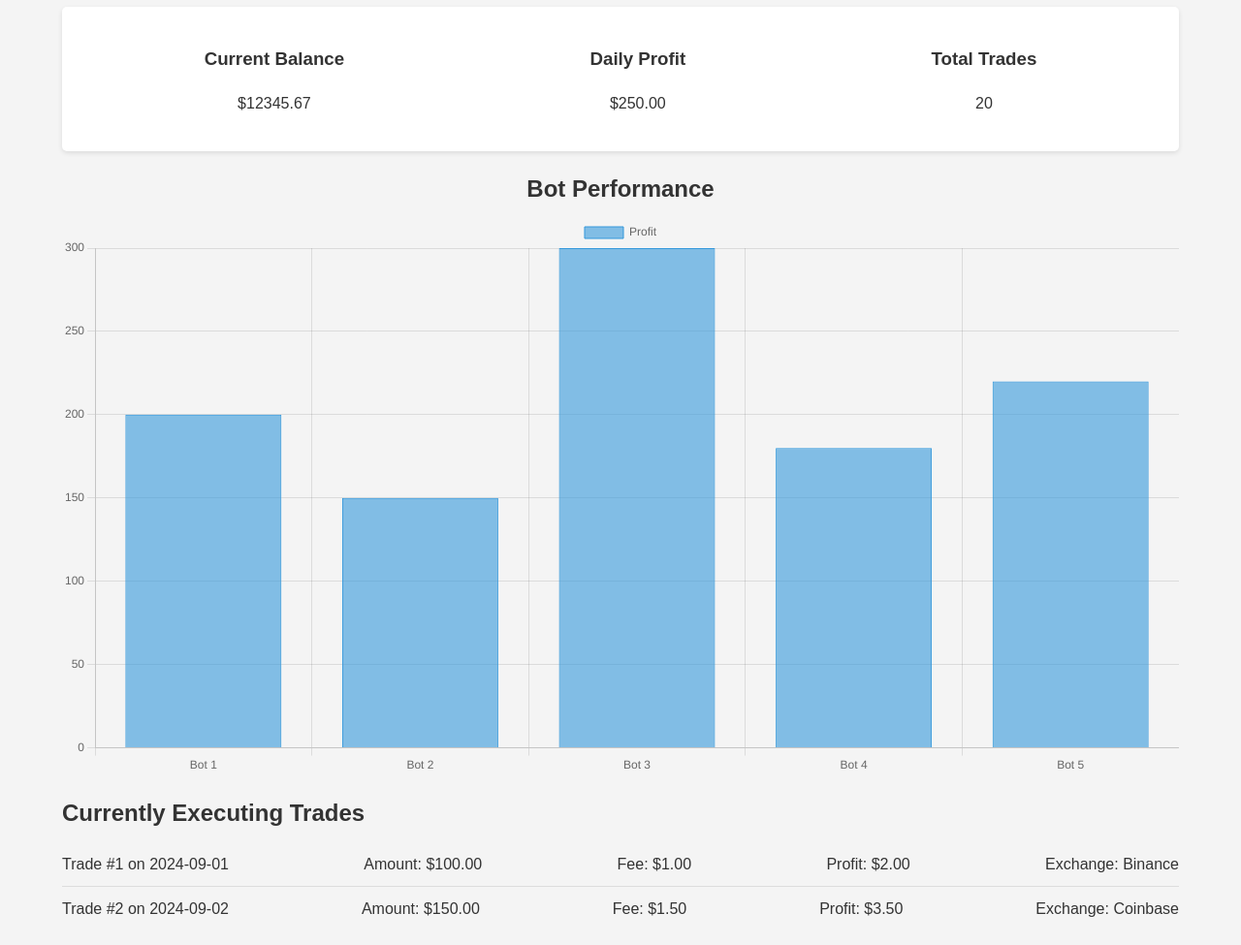
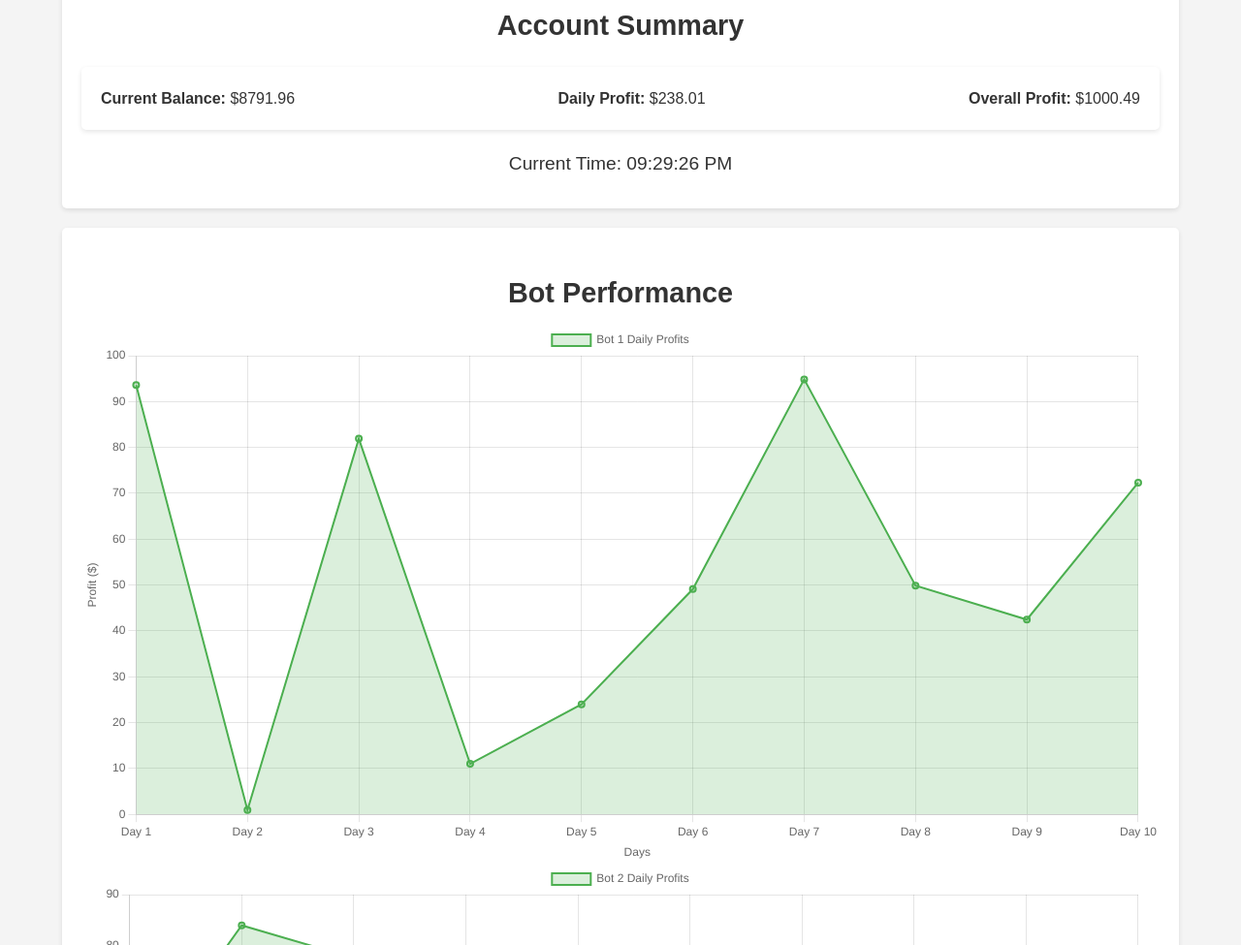
Before and after one commit to Master120344/EthereumTradeWizard, a plain HTML site: page index.html in a window 1280 px wide. Shown: the part 257-1232 px from the top of the page at 97% size. Drawn offline with nearby package versions, Linux system fonts and the light colour scheme; files that its build step writes are made by us from their sources.

Commit message:
Update index.html

```diff
--- a/index.html
+++ b/index.html
@@ -7,13 +7,95 @@
     <link rel="stylesheet" href="styles.css">
     <link rel="stylesheet" href="https://cdnjs.cloudflare.com/ajax/libs/font-awesome/6.0.0-beta3/css/all.min.css">
     <script src="https://cdn.jsdelivr.net/npm/chart.js"></script>
-    <script src="exchanges.js" defer></script>
-    <script src="latency.js" defer></script>
-    <script src="livechart.js" defer></script>
-    <script src="trading.js" defer></script>
-    <script src="script.js" defer></script>
     <style>
-        /* Add any additional styles here */
+        body {
+            font-family: 'Arial', sans-serif;
+            background-color: #f4f4f4;
+            color: #333;
+            margin: 0;
+            line-height: 1.6;
+        }
+        header {
+            background: #4CAF50;
+            color: #fff;
+            padding: 20px 0;
+            text-align: center;
+        }
+        nav ul {
+            list-style: none;
+            padding: 0;
+            display: flex;
+            justify-content: center;
+            margin-top: 10px;
+        }
+        nav ul li {
+            margin: 0 15px;
+        }
+        nav ul li a {
+            color: white;
+            text-decoration: none;
+            font-weight: bold;
+        }
+        .container {
+            width: 90%;
+            max-width: 1200px;
+            margin: auto;
+            padding: 20px;
+        }
+        .summary, .graph-section, .profit-info, .bot-status {
+            margin: 20px 0;
+            background: #fff;
+            padding: 20px;
+            border-radius: 5px;
+            box-shadow: 0 2px 5px rgba(0,0,0,0.1);
+        }
+        h2 {
+            margin-bottom: 10px;
+            font-size: 1.8em;
+            text-align: center;
+        }
+        .profit-info {
+            display: flex;
+            justify-content: space-between;
+            margin: 20px 0;
+        }
+        .time-info {
+            text-align: center;
+            margin: 10px 0;
+            font-size: 1.2em;
+        }
+        canvas {
+            max-width: 100%;
+            height: 400px;
+        }
+        footer {
+            text-align: center;
+            padding: 15px 0;
+            background: #333;
+            color: #fff;
+            position: relative;
+            bottom: 0;
+            width: 100%;
+        }
+        .status-table {
+            width: 100%;
+            border-collapse: collapse;
+            margin-top: 20px;
+        }
+        .status-table th, .status-table td {
+            padding: 10px;
+            border: 1px solid #ddd;
+            text-align: center;
+        }
+        .status-table th {
+            background-color: #4CAF50;
+            color: white;
+        }
+        .footer-note {
+            margin-top: 20px;
+            font-size: 0.9em;
+            color: #777;
+        }
     </style>
 </head>
 <body>
@@ -30,122 +112,140 @@
     <main class="container">
         <section class="summary">
             <h2>Account Summary</h2>
-            <div class="card">
-                <div class="card-item">
-                    <h3>Current Balance</h3>
-                    <p id="current-balance">$0.00</p>
-                </div>
-                <div class="card-item">
-                    <h3>Daily Profit</h3>
-                    <p id="daily-profit">$0.00</p>
-                </div>
-                <div class="card-item">
-                    <h3>Total Trades</h3>
-                    <p id="total-trades">0</p>
-                </div>
+            <div class="profit-info">
+                <div><strong>Current Balance:</strong> <span id="current-balance">$0.00</span></div>
+                <div><strong>Daily Profit:</strong> <span id="daily-profit">$0.00</span></div>
+                <div><strong>Overall Profit:</strong> <span id="overall-profit">$0.00</span></div>
             </div>
+            <div class="time-info" id="time-info"></div>
         </section>
 
         <section class="graph-section">
             <h2>Bot Performance</h2>
-            <canvas id="performanceChart"></canvas>
+            <canvas id="bot1Chart"></canvas>
+            <canvas id="bot2Chart"></canvas>
+            <p>Charts reset every 24 hours.</p>
         </section>
 
-        <section class="executing-trades">
-            <h2>Currently Executing Trades</h2>
-            <div id="trade-history">
-                <!-- Trade rows will be dynamically generated here -->
-            </div>
+        <section class="bot-status">
+            <h2>Active Bots Status</h2>
+            <table class="status-table">
+                <thead>
+                    <tr>
+                        <th>Bot Name</th>
+                        <th>Status</th>
+                        <th>Last Trade</th>
+                        <th>Profit/Loss</th>
+                    </tr>
+                </thead>
+                <tbody id="bot-status-body">
+                    <tr>
+                        <td>Bot 1</td>
+                        <td>Active</td>
+                        <td>10:30 AM</td>
+                        <td>$15.00</td>
+                    </tr>
+                    <tr>
+                        <td>Bot 2</td>
+                        <td>Inactive</td>
+                        <td>N/A</td>
+                        <td>$0.00</td>
+                    </tr>
+                    <tr>
+                        <td>Bot 3</td>
+                        <td>Active</td>
+                        <td>10:25 AM</td>
+                        <td>$10.00</td>
+                    </tr>
+                    <tr>
+                        <td>Bot 4</td>
+                        <td>Active</td>
+                        <td>10:20 AM</td>
+                        <td>$20.00</td>
+                    </tr>
+                    <tr>
+                        <td>Bot 5</td>
+                        <td>Active</td>
+                        <td>10:15 AM</td>
+                        <td>$25.00</td>
+                    </tr>
+                </tbody>
+            </table>
         </section>
-
-        <div class="loading" id="loading" style="display:none;">
-            <div class="spinner"></div>
-        </div>
     </main>
 
     <footer>
         <p>&copy; 2024 Crypto Arbitrage. All rights reserved.</p>
+        <p class="footer-note">Note: Ensure your API keys and wallet addresses are secure.</p>
     </footer>
 
     <script>
         document.addEventListener("DOMContentLoaded", () => {
-            const fetchData = async () => {
-                // Simulated fetching data from API
-                return new Promise((resolve) => {
-                    setTimeout(() => {
-                        resolve({
-                            currentBalance: 12345.67,
-                            dailyProfit: 250.00,
-                            totalTrades: 20,
-                            performanceData: {
-                                labels: ['Bot 1', 'Bot 2', 'Bot 3', 'Bot 4', 'Bot 5'],
-                                profits: [200, 150, 300, 180, 220]
-                            },
-                            trades: [
-                                { tradeId: 1, amount: 100.00, fee: 1.00, exchange: 'Binance', profit: 2.00, date: '2024-09-01' },
-                                { tradeId: 2, amount: 150.00, fee: 1.50, exchange: 'Coinbase', profit: 3.50, date: '2024-09-02' }
-                            ]
-                        });
-                    }, 1000);
-                });
+            const currentBalance = document.getElementById("current-balance");
+            const dailyProfit = document.getElementById("daily-profit");
+            const overallProfit = document.getElementById("overall-profit");
+            const timeInfo = document.getElementById("time-info");
+
+            const updateTime = () => {
+                const now = new Date();
+                const options = { timeZone: 'America/Chicago', hour: '2-digit', minute: '2-digit', second: '2-digit' };
+                timeInfo.innerText = `Current Time: ${now.toLocaleTimeString('en-US', options)}`;
             };
 
-            const updateDashboard = async () => {
-                const loading = document.getElementById("loading");
-                loading.style.display = "flex"; // Show loading spinner
+            const bot1Data = { labels: [], data: [] };
+            const bot2Data = { labels: [], data: [] };
 
-                const data = await fetchData();
+            for (let i = 0; i < 10; i++) {
+                const label = `Day ${i + 1}`;
+                bot1Data.labels.push(label);
+                bot2Data.labels.push(label);
+                bot1Data.data.push(Math.random() * 100);
+                bot2Data.data.push(Math.random() * 100);
+            }
 
-                loading.style.display = "none"; // Hide loading spinner
-
-                // Update balance, daily profit, and total trades
-                document.getElementById("current-balance").innerText = `$${data.currentBalance.toFixed(2)}`;
-                document.getElementById("daily-profit").innerText = `$${data.dailyProfit.toFixed(2)}`;
-                document.getElementById("total-trades").innerText = data.totalTrades;
-
-                // Set up the bot performance chart
-                const ctx = document.getElementById('performanceChart').getContext('2d');
-                const performanceChart = new Chart(ctx, {
-                    type: 'bar',
+            const createChart = (ctx, data, title) => {
+                return new Chart(ctx, {
+                    type: 'line',
                     data: {
-                        labels: data.performanceData.labels,
+                        labels: data.labels,
                         datasets: [{
-                            label: 'Profit',
-                            data: data.performanceData.profits,
-                            backgroundColor: 'rgba(52, 152, 219, 0.6)',
-                            borderColor: 'rgba(52, 152, 219, 1)',
-                            borderWidth: 1
+                            label: title,
+                            data: data.data,
+                            borderColor: '#4CAF50',
+                            backgroundColor: 'rgba(76, 175, 80, 0.2)',
+                            borderWidth: 2,
+                            fill: true
                         }]
                     },
                     options: {
                         responsive: true,
                         scales: {
+                            x: {
+                                title: { display: true, text: 'Days' }
+                            },
                             y: {
+                                title: { display: true, text: 'Profit ($)' },
                                 beginAtZero: true
                             }
                         }
                     }
                 });
-
-                // Update trading history
-                const tradeHistory = document.getElementById("trade-history");
-                tradeHistory.innerHTML = ""; // Clear existing trades
-                data.trades.forEach(trade => {
-                    const tradeRow = document.createElement("div");
-                    tradeRow.className = "trade-row";
-                    tradeRow.innerHTML = `
-                        <div>Trade #${trade.tradeId} on ${trade.date}</div>
-                        <div>Amount: $${trade.amount.toFixed(2)}</div>
-                        <div>Fee: $${trade.fee.toFixed(2)}</div>
-                        <div>Profit: $${trade.profit.toFixed(2)}</div>
-                        <div>Exchange: ${trade.exchange}</div>
-                    `;
-                    tradeHistory.appendChild(tradeRow);
-                });
             };
 
-            // Initial loading
-            updateDashboard();
+            const ctx1 = document.getElementById('bot1Chart').getContext('2d');
+            const ctx2 = document.getElementById('bot2Chart').getContext('2d');
+            createChart(ctx1, bot1Data, 'Bot 1 Daily Profits');
+            createChart(ctx2, bot2Data, 'Bot 2 Daily Profits');
+
+            const updateDashboard = () => {
+                currentBalance.innerText = `$${(Math.random() * 10000).toFixed(2)}`;
+                dailyProfit.innerText = `$${(Math.random() * 500).toFixed(2)}`;
+                overallProfit.innerText = `$${(Math.random() * 2000).toFixed(2)}`;
+            };
+
+            updateTime();
+            setInterval(updateTime, 1000);
+            setInterval(updateDashboard, 5000);
         });
     </script>
 </body>
```
